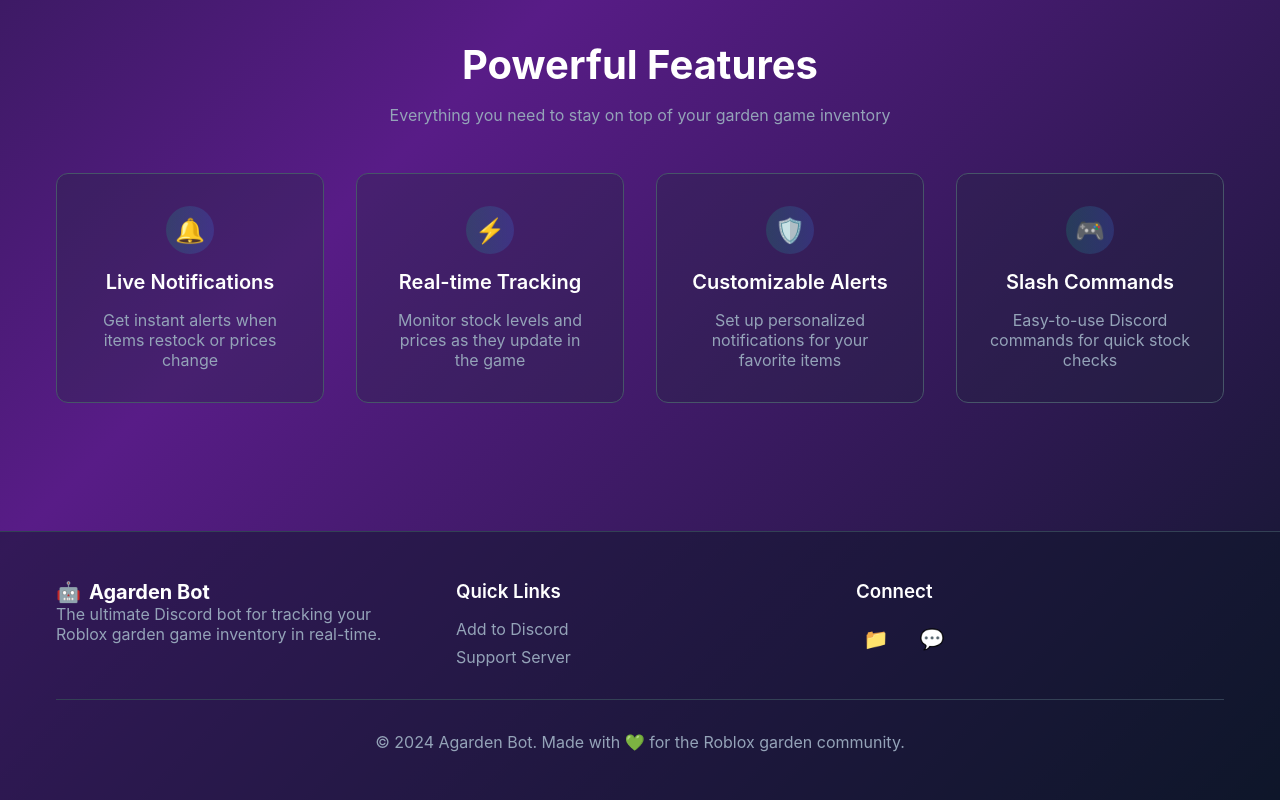
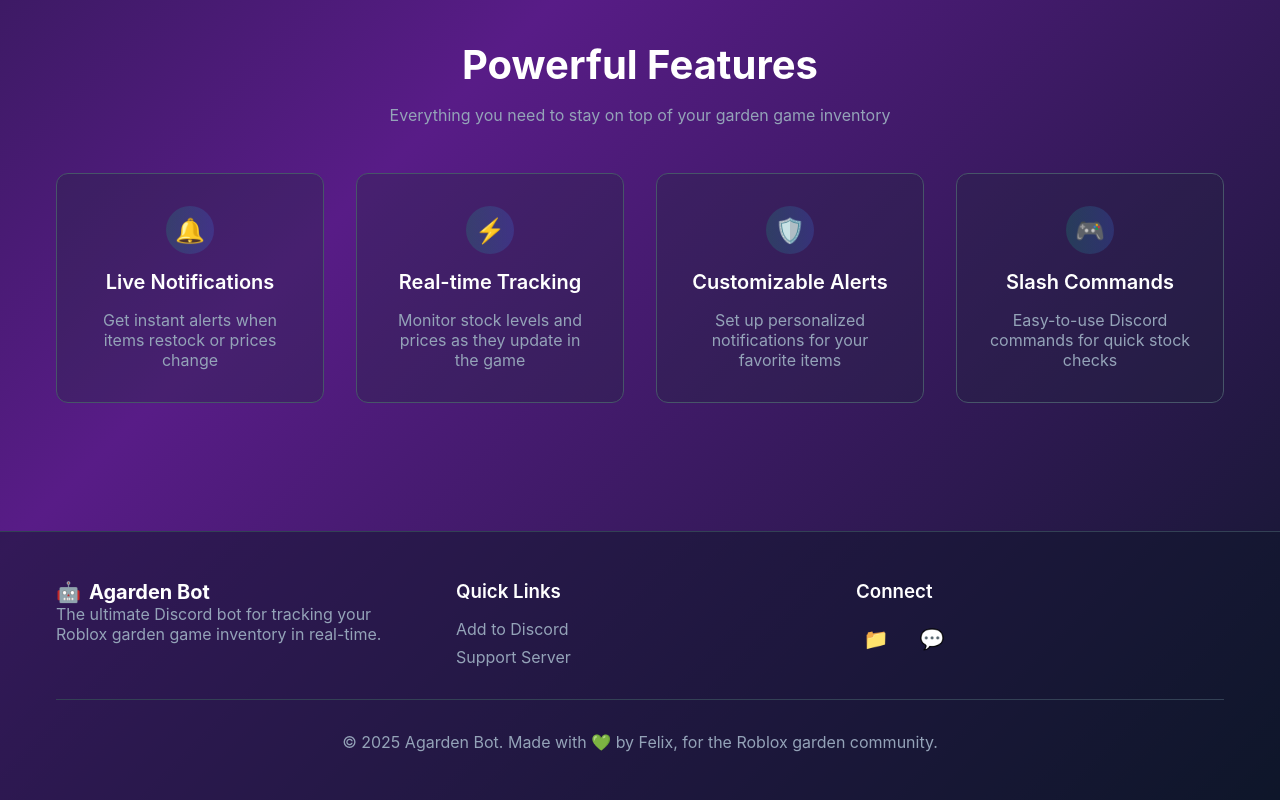
Before and after one commit to AxMilin/AGarden-Bot, a plain HTML site: page Web/index.html in a window 1280 px wide. Shown: the part 969-1769 px from the top of the page. Drawn offline with Linux system fonts and the light colour scheme; no server answers.

Commit message:
Update index.html

```diff
--- a/Web/index.html
+++ b/Web/index.html
@@ -7,9 +7,6 @@
 
   gtag('config', 'G-4Q6D00FW2R');
 </script>
-
-<script type='text/javascript' src='//pl27058964.profitableratecpm.com/d3/31/c0/d331c008dc8f0c24656b20e06719c0f9.js'></script>
-
 
 <!DOCTYPE html>
 <html lang="en">
@@ -522,7 +519,7 @@
             </div>
 
             <div class="footer-bottom">
-                <p>© 2024 Agarden Bot. Made with 💚 for the Roblox garden community.</p>
+                <p>© 2025 Agarden Bot. Made with 💚 by Felix, for the Roblox garden community.</p>
             </div>
         </div>
     </footer>
```
